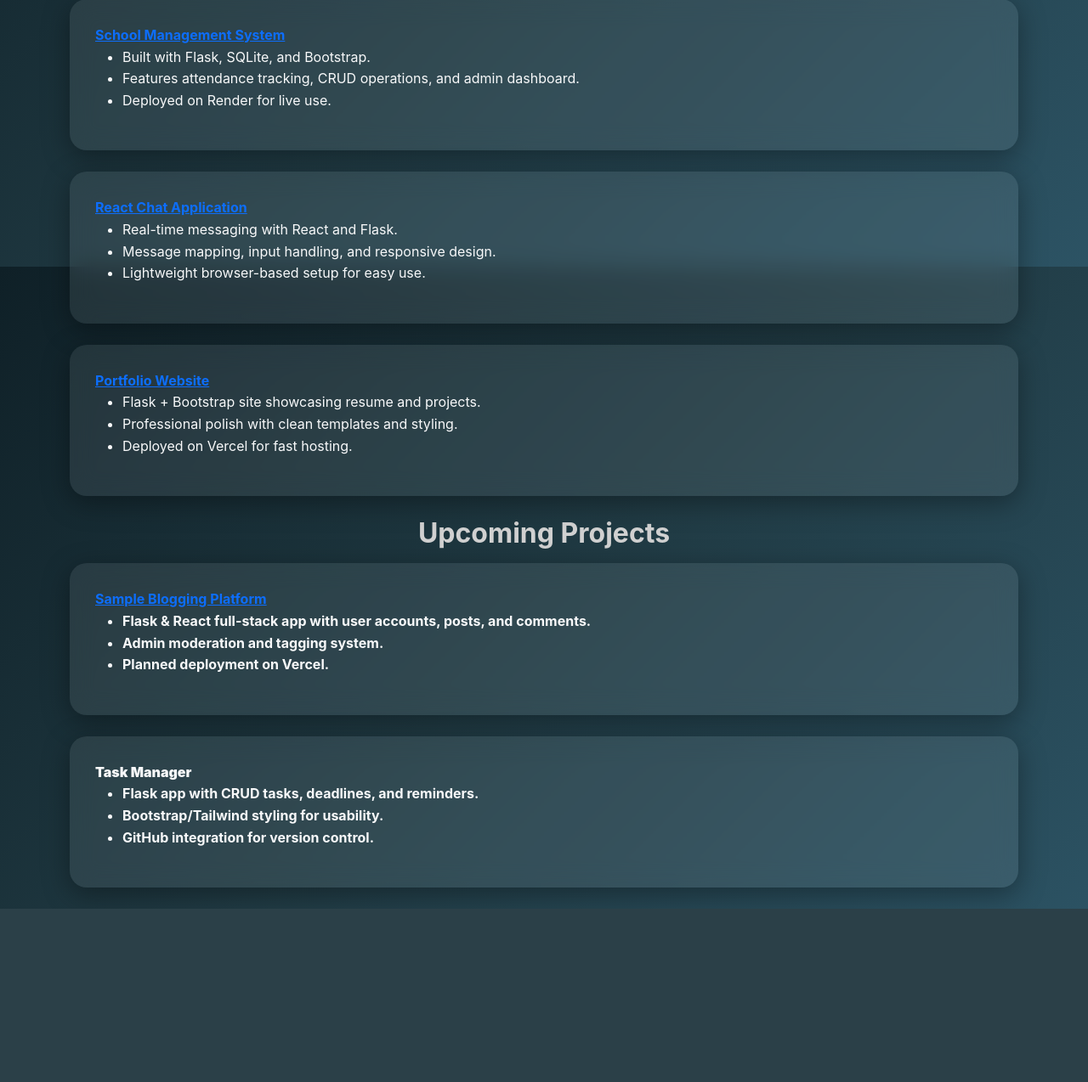
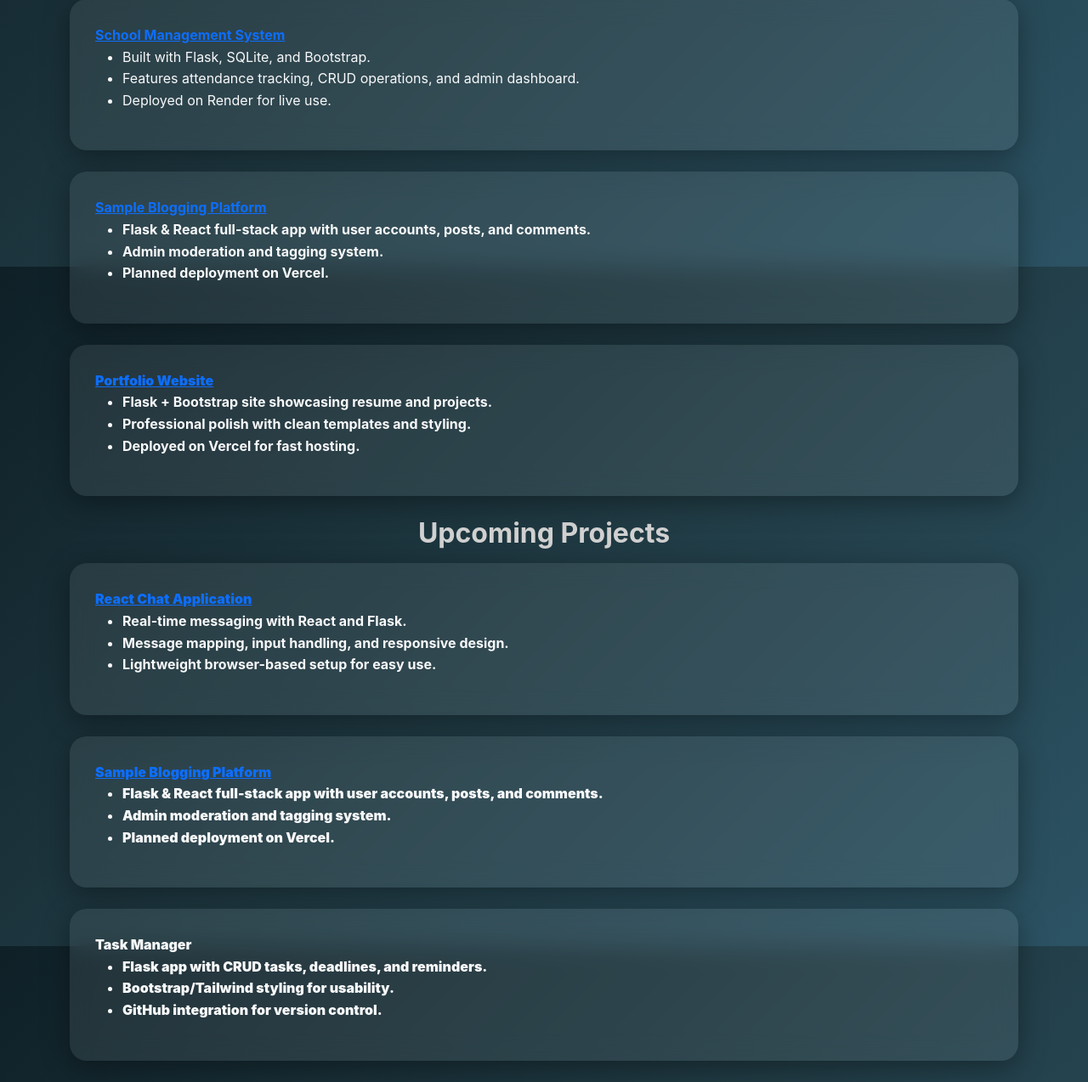
Before and after one commit to KarisaT/Portfolio, a Flask app: page /projects in a window 1280 px wide. Shown: the part 486-1760 px from the top of the page at 85% size. Before the commit the page ends 1556 px from the top, so only its background shows below. Run offline with Flask 3, Linux system fonts and the light colour scheme.

Commit message:
upcoming projects

```diff
--- a/templates/projects.html
+++ b/templates/projects.html
@@ -128,19 +128,18 @@
         <li>Deployed on Render for live use.</li>
       </ul>
     </div>
-
     <div class="project-card">
-      <strong>
-        <a href="#" target="_blank">
-          React Chat Application
-        </a>
-      </strong>
+      <strong><a href="<strong>
+        <a href="https://blogapp-samp.vercel.app" target="_blank">
+          Sample Blogging Platform
+</a>
       <ul>
-        <li>Real-time messaging with React and Flask.</li>
-        <li>Message mapping, input handling, and responsive design.</li>
-        <li>Lightweight browser-based setup for easy use.</li>
+        <li>Flask & React full-stack app with user accounts, posts, and comments.</li>
+        <li>Admin moderation and tagging system.</li>
+        <li>Planned deployment on Vercel.</li>
       </ul>
     </div>
+
 
     <div class="project-card">
       <strong>
@@ -157,7 +156,18 @@
 
     <!-- Upcoming Projects Section -->
     <h2 class="fw-bold mb-3 text-center">Upcoming Projects</h2>
-
+<div class="project-card">
+      <strong>
+        <a href="#" target="_blank">
+          React Chat Application
+        </a>
+      </strong>
+      <ul>
+        <li>Real-time messaging with React and Flask.</li>
+        <li>Message mapping, input handling, and responsive design.</li>
+        <li>Lightweight browser-based setup for easy use.</li>
+      </ul>
+    </div>
     <div class="project-card">
       <strong><a href="<strong>
         <a href="https://blogapp-samp.vercel.app" target="_blank">
```
